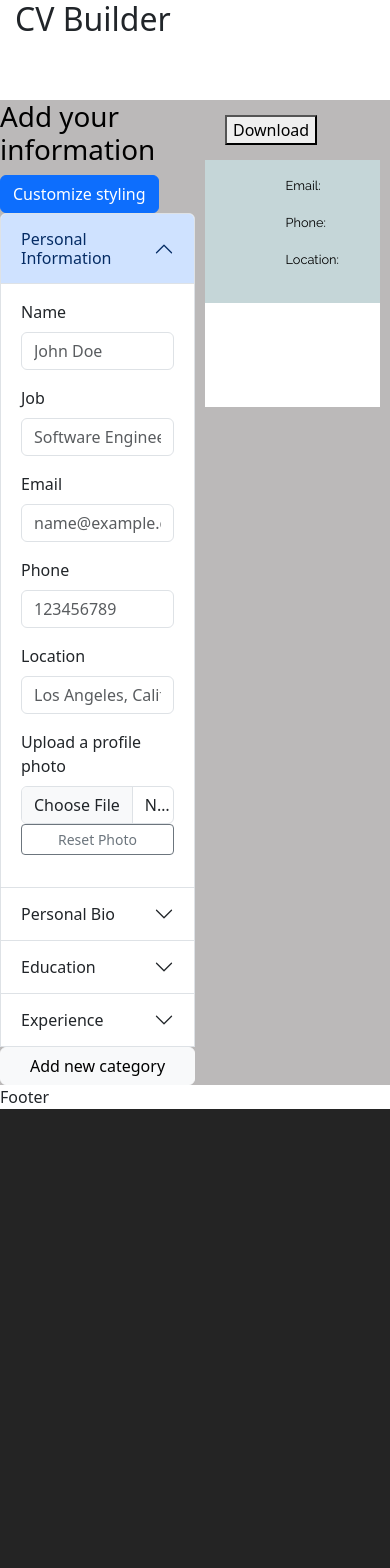
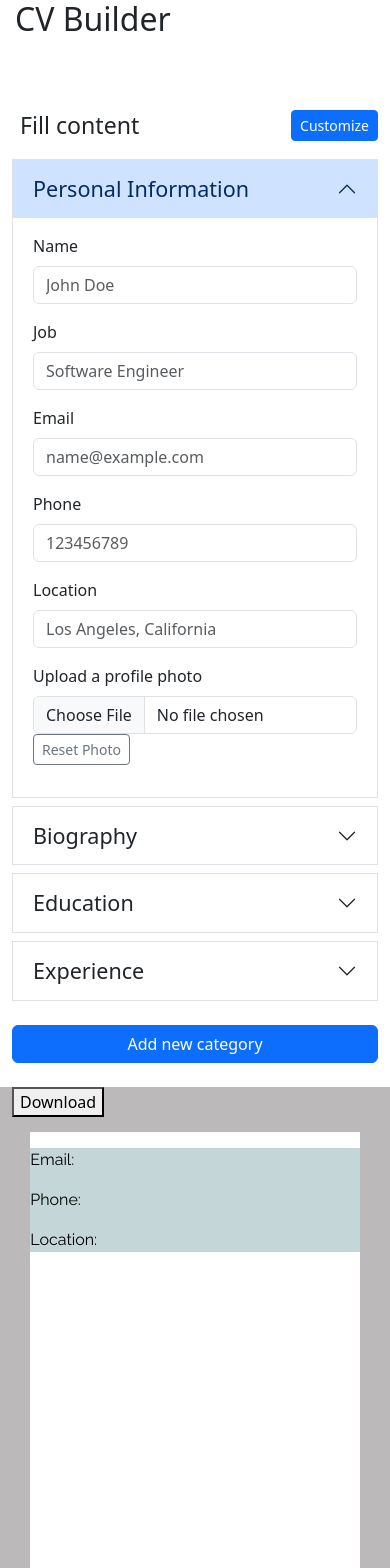
Before and after one commit to HarryAhnHS/cv-builder, a React (Vite) app: page / in a window 390 px wide. Shown: the top 1568 px of the page. Before the commit the page ends 1109 px from the top, so only its background shows below. Built offline with nearby package versions, Linux system fonts and the light colour scheme.

Commit message:
fix: bootstrap styling + theme state fix

```diff
--- a/src/components/Content.jsx
+++ b/src/components/Content.jsx
@@ -1,5 +1,5 @@
 import {useState} from 'react';
-import '../styles/Content.css';
+// import '../styles/Content.css';
 
 import Loader from './Loader';
 import Output from './Output';
@@ -24,9 +24,11 @@ function Content() {
 
     return (
         <>
-            <section className="content">
-                <Loader setForm = {setForm} setTheme = {setTheme}/>
-                <Output form = {form} theme = {theme}/>
+            <section className="container-fluid">
+                <div className='row'>
+                    <Loader setForm = {setForm} theme = {theme} setTheme = {setTheme}/>
+                    <Output form = {form} theme = {theme}/>
+                </div>
             </section>
         </>
     )
--- a/src/components/Loader.jsx
+++ b/src/components/Loader.jsx
@@ -13,7 +13,7 @@ import Accordion from 'react-bootstrap/Accordion';
 import Modal from  'react-bootstrap/Modal';
 import Button from 'react-bootstrap/Button';
 
-function Loader({setForm, setTheme}) {
+function Loader({setForm, theme, setTheme}) {
 
     const [showModal, setShowModal] = useState(false);
     const handleClose = () => setShowModal(false);
@@ -28,40 +28,37 @@ function Loader({setForm, setTheme}) {
     };
 
     return (
-        <>
+            <div className="loader col-sm-12 col-md-6" style={{backgroundColor: '#FFFFFF'}}>
+                    <div className='d-flex mb-2'>
+                        <div className="fs-3 fw-normal p-2 flex-grow-1">Fill content</div>
+                        <div className="d-flex align-items-center justify-content-center">
+                            <Button variant="primary" size="sm" className='align-middle' onClick={handleShow}>
+                                Customize
+                            </Button>
+                        </div>
 
-            <div className="loader">
-                <h1>Add your information</h1>
-                <Button variant="primary" onClick={handleShow}>
-                    Customize styling
-                </Button>
+                    </div>
 
                 <Modal show={showModal} onHide={handleClose}>
                     <Modal.Header closeButton>
                     <Modal.Title>Customize your resume</Modal.Title>
                     </Modal.Header>
-                    <Modal.Body><Styles setTheme={setTheme}/></Modal.Body>
-                    <Modal.Footer>
-                    <Button variant="secondary" onClick={handleClose}>
-                        Close
-                    </Button>
-                    <Button variant="primary" onClick={handleClose}>
-                        Save Changes
-                    </Button>
-                    </Modal.Footer>
+                    <Modal.Body><Styles theme={theme} setTheme={setTheme}/></Modal.Body>
                 </Modal>
 
 
                 <Accordion defaultActiveKey="0">
-                    <Accordion.Item eventKey="0">
-                            <Accordion.Header>Personal Information
+                    <Accordion.Item style={{borderRadius: 0}} eventKey="0">
+                            <Accordion.Header>
+                                <div className="fs-4 fw-light">Personal Information</div>
                             </Accordion.Header>
                             <Accordion.Body>
                                 <Personal onDataChange = {handleFormField(setForm)}/>
                             </Accordion.Body>
                     </Accordion.Item>
                     <Accordion.Item eventKey="1">
-                        <Accordion.Header>Personal Bio
+                        <Accordion.Header>
+                            <div className="fs-4 fw-light">Biography</div>
                         </Accordion.Header>
                         <Accordion.Body>
                             <Bio onDataChange = {handleFormField(setForm)}/>
@@ -69,7 +66,8 @@ function Loader({setForm, setTheme}) {
                     </Accordion.Item>
 
                     <Accordion.Item eventKey="2">
-                        <Accordion.Header>Education
+                        <Accordion.Header>
+                            <div className="fs-4 fw-light">Education</div>
                         </Accordion.Header>
                         <Accordion.Body>
                             <Education onDataChange = {handleFormField(setForm)}/>
@@ -77,7 +75,8 @@ function Loader({setForm, setTheme}) {
                     </Accordion.Item>
 
                     <Accordion.Item eventKey="3">
-                        <Accordion.Header>Experience
+                        <Accordion.Header>
+                            <div className="fs-4 fw-light">Experience</div>
                         </Accordion.Header>
                         <Accordion.Body>
                             <Experience onDataChange = {handleFormField(setForm)}/>
@@ -87,7 +86,6 @@ function Loader({setForm, setTheme}) {
                     <Categories onDataChange = {handleFormField(setForm)}/>
                 </Accordion>
             </div>
-        </>
     )
 }
 
--- a/src/components/Loader/Categories.jsx
+++ b/src/components/Loader/Categories.jsx
@@ -175,12 +175,14 @@ function Categories({onDataChange}) {
 
             :
                 // Display Mode -  display each new category as own loader-box
-                <div className="list categories">
+                <div className="">
                     {categoriesList.map((entry) => {
                         return (
                         <Accordion.Item eventKey={entry.uuid} key={entry.uuid}>
                             <Accordion.Header>
+                            <div className="fs-4 fw-light">
                                 {entry.categoryTitle != "" ? entry.categoryTitle : "Unnamed Category"}
+                            </div>
                             </Accordion.Header>
                             <Accordion.Body>
                                 <NewCategory
@@ -201,8 +203,8 @@ function Categories({onDataChange}) {
                         </Accordion.Item>
                         )
                     })}
-                    <div className="d-grid">
-                        <Button variant="light" onClick={handleNewCategory}>
+                    <div className="d-flex my-4 rounded">
+                        <Button variant="primary" className="flex-fill" onClick={handleNewCategory}>
                             Add new category
                         </Button>
                     </div>
--- a/src/components/Loader/Education.jsx
+++ b/src/components/Loader/Education.jsx
@@ -152,10 +152,10 @@ function Education({onDataChange}) {
                                     {entry.educationName}
                                 </div>
                                 <div className="entry-controls education">
-                                    <button id="edit-entry" onClick={() => editEducationEntry(entry.uuid)}>
+                                    <button className="btn sm btn-danger" id="edit-entry" onClick={() => editEducationEntry(entry.uuid)}>
                                         Edit
                                     </button>
-                                    <button id="delete-entry" onClick={() => deleteEducationEntry(entry.uuid)}>
+                                    <button className="btn sm btn-danger" id="delete-entry" onClick={() => deleteEducationEntry(entry.uuid)}>
                                         Delete
                                     </button>
                                 </div>
--- a/src/components/Loader/Styles.jsx
+++ b/src/components/Loader/Styles.jsx
@@ -1,64 +1,94 @@
 import {useState} from 'react';
 
-function Styles({setTheme}) {
+import ToggleButton from 'react-bootstrap/ToggleButton';
+import ButtonGroup from 'react-bootstrap/ButtonGroup';
+
+function Styles({theme, setTheme}) {
     const [selectedTheme, setSelectedTheme] = useState({
-        font: 1,
-        color: '#C5D6D8',
+        ...theme
     })
+    let fontNames = ['Raleway', 'Lora', 'Quicksand']
 
     function handleStyleChange(e) {
-        const {name, id, value} = e.target;
+        const {name, value} = e.target;
         let updatedTheme;
 
         if (name === "color") {
             updatedTheme = {
                 ...selectedTheme,
-                [name]: value,
+                'color': value,
             }
         }
         else {
             updatedTheme = {
             ...selectedTheme,
-            [name]: id.slice(-1),
+            'font': parseInt(value),
             }
         }
 
         setSelectedTheme(updatedTheme);
         setTheme(updatedTheme);
     }
+    console.log(selectedTheme);
     return (
-        <div className="form styles">
-            <div className="fonts">
-                <div className="style-label font">Choose your font</div>
-                <div className='style-inputs font'>
-                    <button
-                        onClick={(e)=>handleStyleChange(e)}
-                        id="font-1" name="font"
-                        className={selectedTheme.font == 1 ? 'active' : null}>A</button>
-                    <button
-                        onClick={(e)=>handleStyleChange(e)}
-                        id="font-2" name="font"
-                        className={selectedTheme.font == 2 ? 'active' : null}>B</button>
-                    <button
-                        onClick={(e)=>handleStyleChange(e)}
-                        id="font-3" name="font"
-                        className={selectedTheme.font == 3 ? 'active' : null}>C</button>
-                </div>
-
-            </div>
+        <>
+            <div className="style-label font">Choose your font</div>
+            <ButtonGroup>
+                <ToggleButton
+                    id='font-1'
+                    type="radio"
+                    variant='outline-primary'
+                    name="font"
+                    value={1}
+                    checked={selectedTheme.font === 1}
+                    onChange={(e) => handleStyleChange(e)}
+                    style={{
+                            fontFamily: `${fontNames[0]}, serif`
+                        }}>
+                        Abc
+                </ToggleButton>
+                <ToggleButton
+                    id='font-2'
+                    type="radio"
+                    variant='outline-primary'
+                    name="font"
+                    value={2}
+                    checked={selectedTheme.font === 2}
+                    onChange={(e) => handleStyleChange(e)}
+                    style={{
+                        fontFamily: `${fontNames[1]}, serif`
+                    }}>
+                        Abc
+                </ToggleButton>
+                <ToggleButton
+                    id='font-3'
+                    type="radio"
+                    variant='outline-primary'
+                    name="font"
+                    value={3}
+                    checked={selectedTheme.font === 3}
+                    onChange={(e) => handleStyleChange(e)}
+                    style={{
+                        fontFamily: `${fontNames[2]}, serif`
+                    }}>
+                        Abc
+                </ToggleButton>
+            </ButtonGroup>
 
             <div className="accent-color">
-                <div className="style-label color">Choose your accent color</div>
-                <div className='style-inputs color'>
+                <label htmlFor='color-input' className='form-label'>Pick your accent color</label>
                     <input
+                        id="color-input"
                         type="color"
                         name="color"
                         value={selectedTheme.color}
                         onChange={(e)=>handleStyleChange(e)}
+
+                        className="form-control form-control-color"
+                        title="Choose your color"
                     />
-                </div>
             </div>
-        </div>
+        </>
     )
 }
 
--- a/src/components/Output.jsx
+++ b/src/components/Output.jsx
@@ -27,8 +27,7 @@ function Output({form, theme}) {
 
 
     return (
-        <>
-            <div className="output">
+            <div className="output col-sm-12 col-md-6">
                 <button id="download">Download</button>
                 <div
                     className='deliverable-output'
@@ -194,7 +193,6 @@ function Output({form, theme}) {
                     </div>
                 </div>
             </div>
-        </>
     )
 }
 
--- a/src/styles/Loader.css
+++ b/src/styles/Loader.css
@@ -1,10 +1,23 @@
 
+/* Customize Bootstrap Accordion Component */
+.accordion-item, .accordion-button {
+    border-radius: 0 !important;
+}
+
+.accordion-item {
+    margin-bottom: 0.5rem;
+    border-top: var(--bs-accordion-border-width) solid var(--bs-accordion-border-color) !important;
+}
 
 input, button {
     font-family: "Roboto", system-ui, Avenir, Helvetica, Arial, sans-serif;
 }
 
-.loader {
+.form-label {
+    margin-bottom: 0;
+}
+
+/* .loader {
     width: 50%;
 
     background-color: #bbb9b9;
@@ -27,7 +40,7 @@ input, button {
 
 /* Form */
 
-label {
+/* label {
     display: flex;
     flex-direction: column;
 
@@ -102,7 +115,7 @@ input, textarea {
 }
 
 /* List Display */
-.list {
+/* .list {
     display: flex;
     flex-direction: column;
 }
@@ -137,7 +150,7 @@ input, textarea {
 }
 
 /* Personal avatar form input */
-.form-inputs-avatar {
+/* .form-inputs-avatar {
     display: flex;
 }
 
@@ -147,7 +160,7 @@ input#avatar {
 
 
 /* Styles */
-.form.styles {
+/* .form.styles {
     display: flex;
     flex-direction: column;
 
@@ -177,4 +190,4 @@ input#avatar {
 
 .style-label {
     margin-bottom: 5px;
-}
+} */
--- a/src/styles/Output.css
+++ b/src/styles/Output.css
@@ -5,10 +5,6 @@
 /* font-family: "Quicksand", sans-serif; */
 @import url('https://fonts.googleapis.com/css2?family=Lora:ital,wght@0,400..700;1,400..700&family=Quicksand:wght@300..700&family=Raleway:ital,wght@0,100..900;1,100..900&display=swap');
 
-
-h1,h2, h3, h4, h5, p {
-    margin: 0;
-}
 
 .output {
     width: 50%;
@@ -30,149 +26,3 @@ h1,h2, h3, h4, h5, p {
 
     overflow-y: scroll;
 }
-
-#download {
-    margin-top: 15px;
-    margin-left: 30px;
-}
-
-/* Output CV Styling - must be responsive*/
-
-.output-head {
-    /* Custom */
-    /* background-color: #bed1e9; */
-
-    display: flex;
-}
-
-.output-head-main {
-    flex: 1;
-
-    padding: 1em 1.5em;
-
-    display: flex;
-    flex-direction: column;
-    justify-content: center;
-}
-
-.output-head-title {
-    margin: auto 0;
-}
-
-.output-head-main.condensed {
-    flex-direction: row;
-    justify-content: space-between;
-}
-
-.output-head-main.condensed > .output-head-details {
-    margin-top: 0;
-
-    flex-direction: column;
-}
-
-.output-head-main.condensed > .output-head-details > .detail {
-    margin-right: 1em;
-}
-
-.output-head-details {
-    font-size: 0.8em;
-
-    margin-top: 1em;
-
-    display: flex;
-}
-
-.detail {
-    display: flex;
-    align-items: center;
-    margin-bottom: 0.15em;
-}
-
-.detail-label {
-    margin-right: 0.1em;
-}
-
-.output-head-avatar {
-    aspect-ratio: 1/1.1;
-    width: 15%;
-
-    margin: 0.5em 1.5em;
-}
-
-.output-head-avatar > img {
-    width: 100%;
-    height: 100%;
-
-    object-fit: cover;
-}
-
-/* Output - body */
-
-.output-body {
-    padding: 0.5em 1em;
-}
-
-.output-body-title{
-    border-bottom: 1px solid black;
-    margin-bottom: 0.25em;
-}
-
-.output-body-section {
-    margin-bottom: 0.5em;
-}
-
-.output-bio {
-    font-size: 0.8em;
-}
-
-.output-entry {
-    display: flex;
-
-    margin-bottom: 1em;
-}
-
-.output-entry-head {
-    min-width: 13%;
-    font-size: 0.8em;
-    margin-right: 0.5em;
-
-    display: flex;
-    flex-direction: column;
-    justify-content: center;
-}
-
-.output-entry-dates.end {
-    margin-left: 0.5em;
-    display: flex;
-}
-
-.output-entry-mid {
-    flex: 1;
-}
-
-.output-entry-mid > h1 {
-    font-size: 1.2em;
-}
-
-.output-entry-mid > h5 {
-    font-size: 0.8em;
-}
-
-.output-entry-mid > p {
-    margin-top: 0.25em;
-    font-size: 0.8em;
-}
-
-.output-entry-title {
-    display: flex;
-}
-
-.output-entry-title > h1 {
-    flex: 1;
-    font-size: 1em;
-}
-
-.output-entry-title > p {
-    margin-top: 0.5em;
-    font-size: 0.8em;
-}
```
